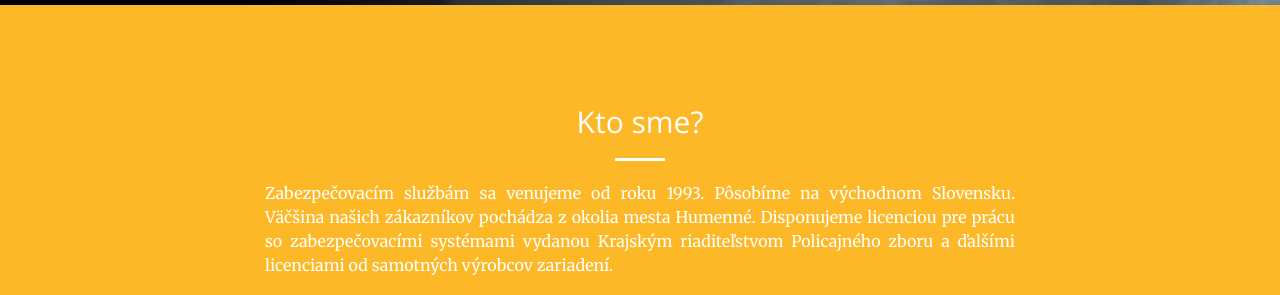
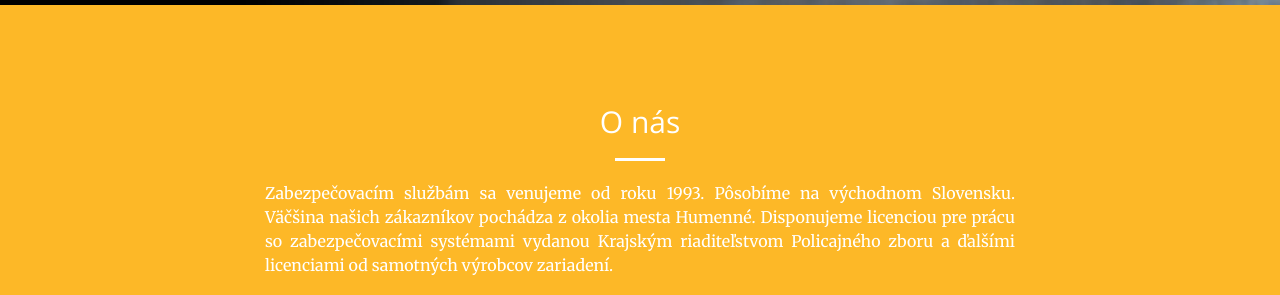
Before and after one commit to stesi13/simexing, a Jekyll site: the page built from index.html, in a window 1280 px wide and 900 px high, scrolled down 736 px. Shown: the part 159-454 px from the top of the window. Built offline with Jekyll 4.4.1, drawn with Linux system fonts in a browser that asks for light colours.

Commit message:
Update call-to-action.html

```diff
--- a/_includes/call-to-action.html
+++ b/_includes/call-to-action.html
@@ -2,7 +2,7 @@
     <div class="container">
         <div class="row">
             <div class="col-lg-8 col-lg-offset-2 text-center">
-                <h2 class="section-heading">Kto sme?</h2>
+                <h2 class="section-heading">O nás</h2>
                 <hr class="light">
                 <p class="text-justify">Zabezpečovacím službám sa venujeme od roku 1993. Pôsobíme na východnom Slovensku. Väčšina našich zákazníkov pochádza z okolia mesta Humenné.
                     Disponujeme licenciou pre prácu so zabezpečovacími systémami vydanou Krajským riaditeľstvom Policajného zboru a ďalšími licenciami od samotných výrobcov zariadení.</p>
```
